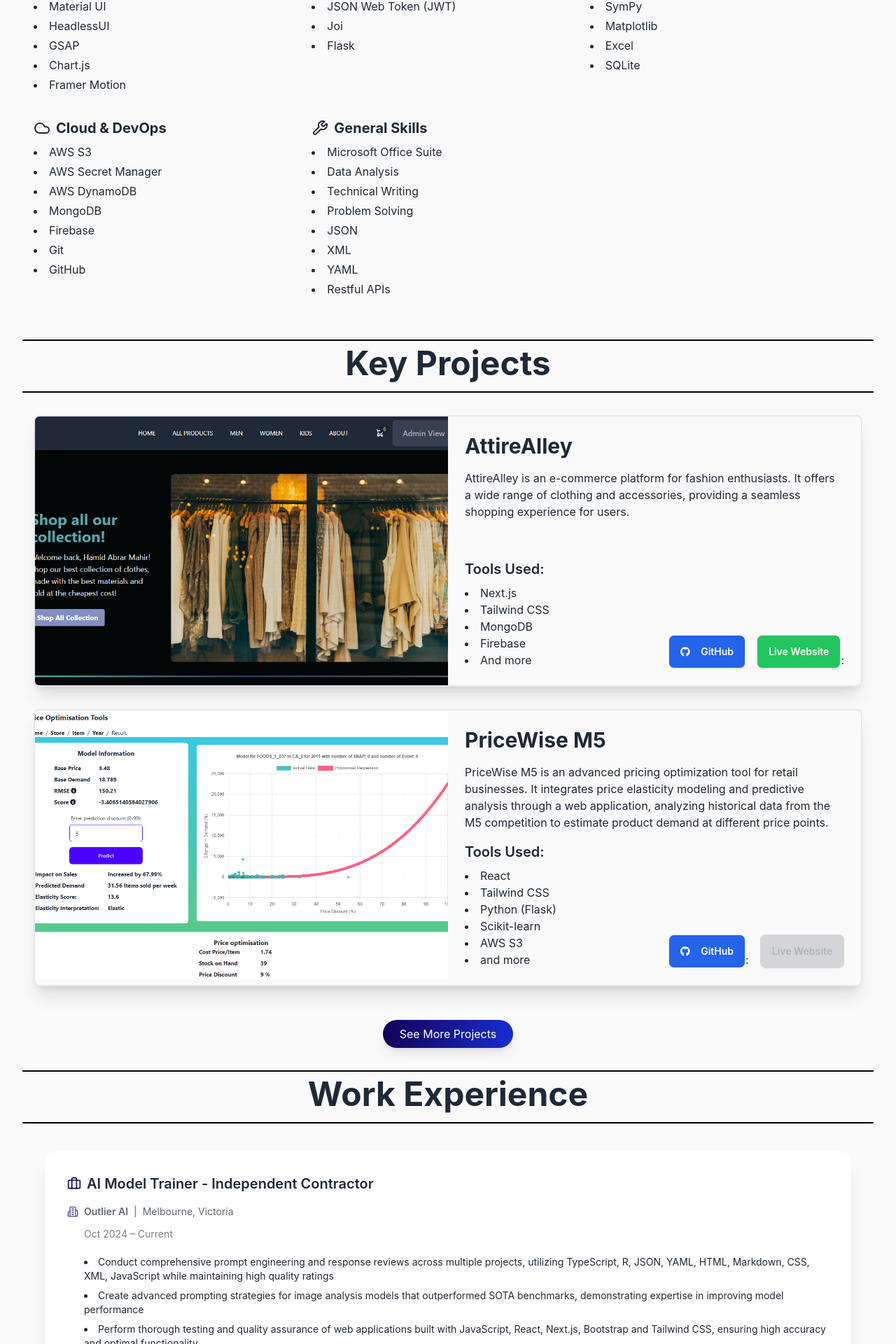
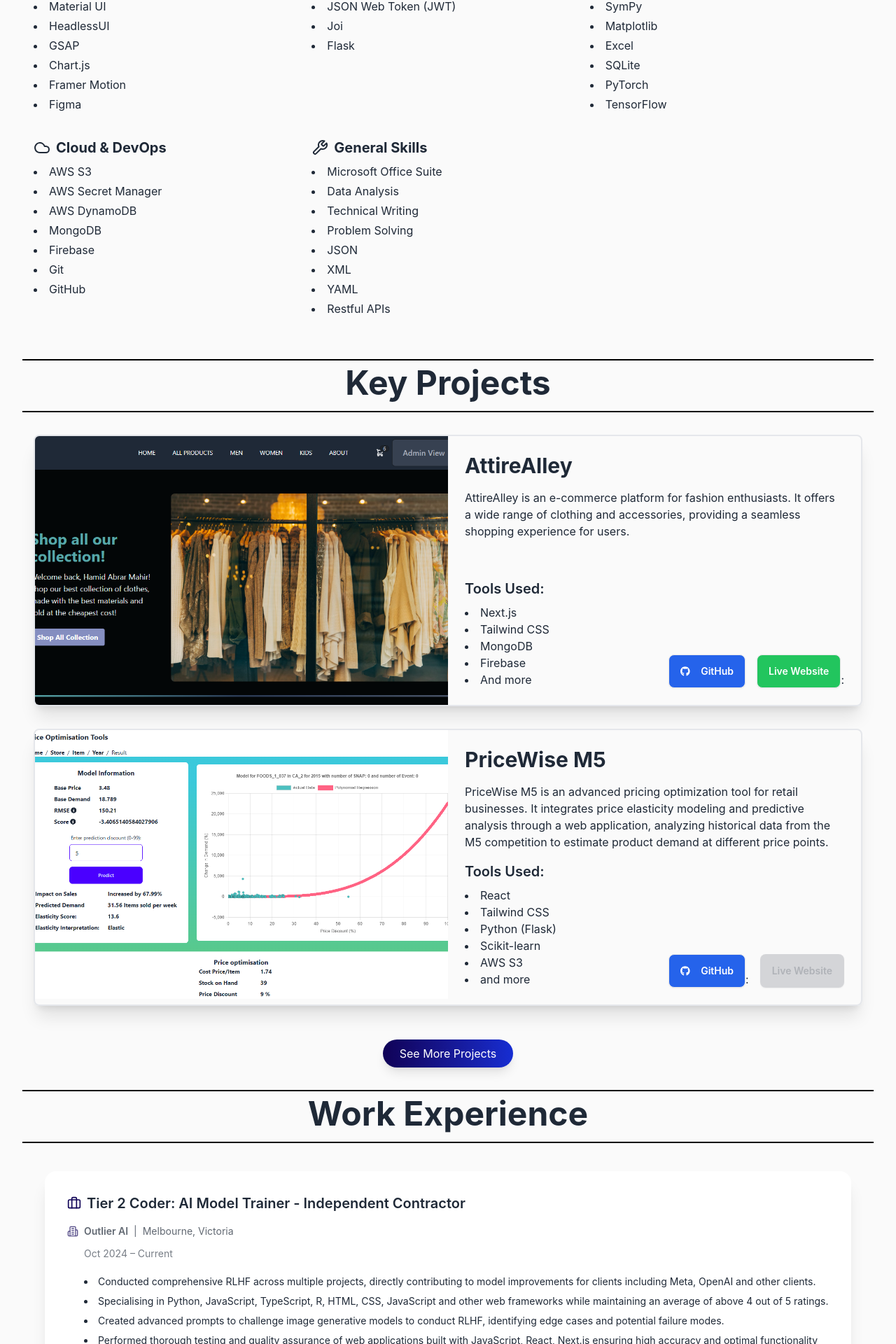
Before and after one commit to MahirAbrar/mahirsportfolio, a React (Create React App) app: page / in a window 1280 px wide. Shown: the part 955-2875 px from the top of the page at 70% size. Built offline with nearby package versions, Linux system fonts and the light colour scheme.

Commit message:
update skills & work experience outlier t2

```diff
--- a/src/components/Skills.js
+++ b/src/components/Skills.js
@@ -34,6 +34,7 @@
         "GSAP",
         "Chart.js",
         "Framer Motion",
+        "Figma",
       ],
     },
     {
@@ -65,6 +66,8 @@
         "Matplotlib",
         "Excel",
         "SQLite",
+        "PyTorch",
+        "TensorFlow",
       ],
     },
     {
--- a/src/components/WorkExperience.js
+++ b/src/components/WorkExperience.js
@@ -80,16 +80,16 @@
 const WorkExperience = () => {
   const experience = [
     {
-      title: "AI Model Trainer - Independent Contractor",
+      title: "Tier 2 Coder: AI Model Trainer - Independent Contractor",
       company: "Outlier AI",
       location: "Melbourne, Victoria",
       date: "Oct 2024 – Current",
       responsibilities: [
-        "Conduct comprehensive prompt engineering and response reviews across multiple projects, utilizing TypeScript, R, JSON, YAML, HTML, Markdown, CSS, XML, JavaScript while maintaining high quality ratings",
-        "Create advanced prompting strategies for image analysis models that outperformed SOTA benchmarks, demonstrating expertise in improving model performance",
-        "Perform thorough testing and quality assurance of web applications built with JavaScript, React, Next.js, Bootstrap and Tailwind CSS, ensuring high accuracy and optimal functionality",
-        "Conduct in-depth reviews of mathematical models using Python ecosystem including Sympy, NumPy, Matplotlib, scikit-learn and other machine learning/deep learning libraries for validation of complex calculations and data analysis",
-        "Demonstrate expertise in testing AI-generated solutions and maintaining consistent high-quality output across diverse projects",
+        "Conducted comprehensive RLHF across multiple projects, directly contributing to model improvements for clients including Meta, OpenAI and other clients.",
+        "Specialising in Python, JavaScript, TypeScript, R, HTML, CSS, JavaScript and other web frameworks while maintaining an average of above 4 out of 5 ratings.",
+        "Created advanced prompts to challenge image generative models to conduct RLHF, identifying edge cases and potential failure modes.",
+        "Performed thorough testing and quality assurance of web applications built with JavaScript, React, Next.js ensuring high accuracy and optimal functionality",
+        "Conducted in-depth reviews of mathematical models using Python ecosystem including Sympy, NumPy, Matplotlib, scikit-learn and other machine learning/deep learning libraries for validation of complex calculations and data analysis",
       ],
     },
 
```
